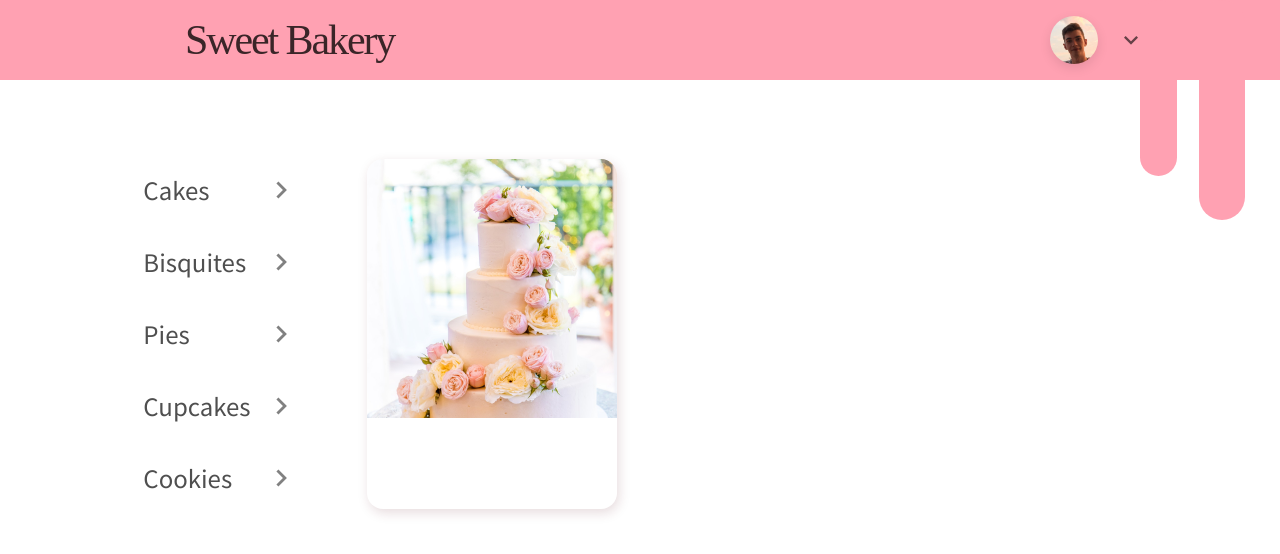
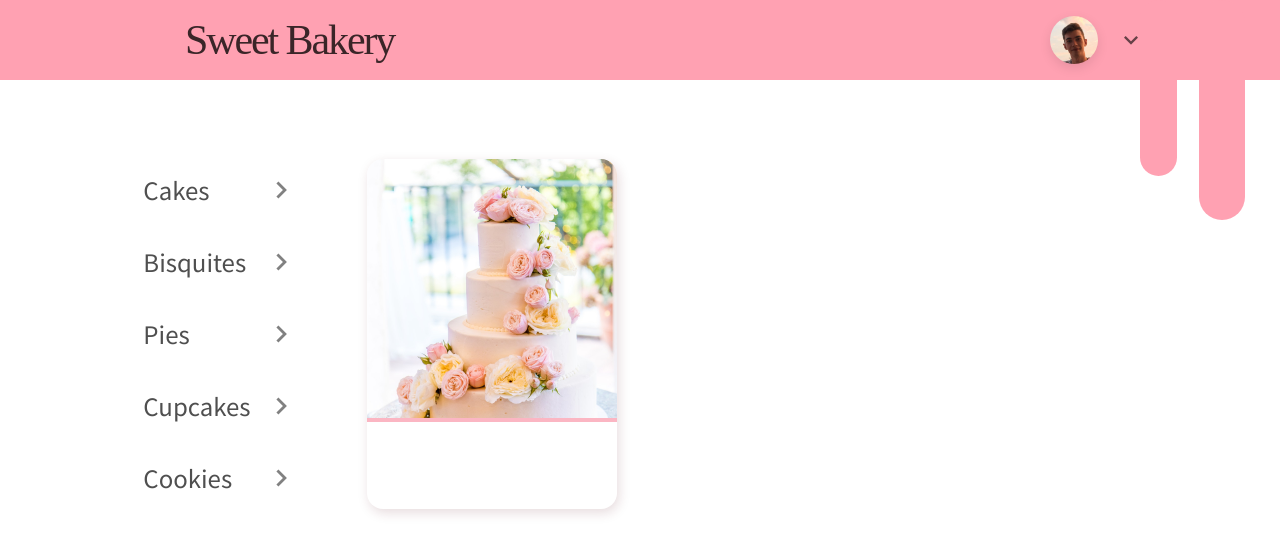
Before and after one commit to Dender46/sweet-bakery, a React (Create React App) app: page / in a window 1280 px wide. Shown: the top 554 px of the page. Built offline with nearby package versions, Linux system fonts and the light colour scheme; a web font is replaced by a local one.

Commit message:
add bottom border to Product

```diff
--- a/src/components/Product.css
+++ b/src/components/Product.css
@@ -17,6 +17,7 @@
     top: 0px;
 
     border-radius: 16px 16px 0px 0px;
+    border-bottom: 4px solid #FBB6C3;
 
     object-fit: cover;
 	overflow: hidden;
```
